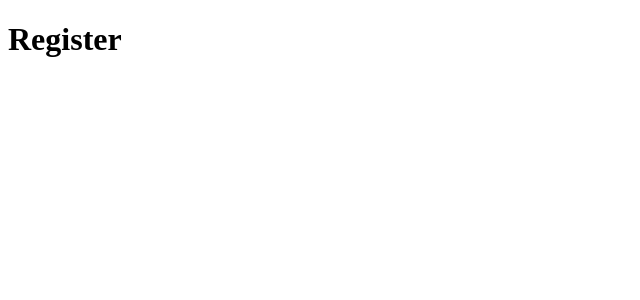
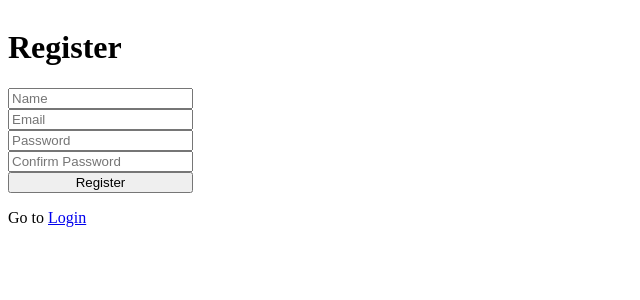
Before and after one commit to Valentino30/Todo_App_React_Typescript, a React app: page /register in a window 1280 px wide. Shown: the top 300 px of the page, without its empty margins (0-640 px from the left). Built offline with nearby package versions, Linux system fonts and the light colour scheme.

Commit message:
Add form components to Auth container

```diff
--- /dev/null
+++ b/src/components/Button/index.tsx
@@ -0,0 +1,8 @@
+type ButtonProps = {
+  handleClick?: (e: React.MouseEvent<HTMLButtonElement>) => void;
+  children: string;
+};
+
+export default function Button({ children, handleClick }: ButtonProps) {
+  return <button onClick={handleClick}>{children}</button>;
+}
--- /dev/null
+++ b/src/components/Form/index.tsx
@@ -0,0 +1,15 @@
+type FormProps = {
+  children: React.ReactNode;
+  handleSubmit: (e: React.ChangeEvent<HTMLFormElement>) => void;
+};
+
+export default function Form({ children, handleSubmit }: FormProps) {
+  return (
+    <form
+      onSubmit={handleSubmit}
+      style={{ display: 'flex', flexDirection: 'column' }}
+    >
+      {children}
+    </form>
+  );
+}
--- /dev/null
+++ b/src/components/Header/index.tsx
@@ -0,0 +1,9 @@
+type HeaderProps = {
+  children: string;
+  as?: 'h1' | 'h2' | 'h3';
+};
+
+export default function Header({ as, children }: HeaderProps) {
+  const HeaderElement = as || 'h1';
+  return <HeaderElement>{children}</HeaderElement>;
+}
--- /dev/null
+++ b/src/components/Input/index.tsx
@@ -0,0 +1,25 @@
+type InputProps = {
+  handleKeyDown?: (e: React.KeyboardEvent<HTMLInputElement>) => void;
+  handleChange: (e: React.ChangeEvent<HTMLInputElement>) => void;
+  placeholder: string;
+  value: string;
+  name: string;
+};
+
+export default function Input({
+  name,
+  value,
+  placeholder,
+  handleChange,
+  handleKeyDown,
+}: InputProps) {
+  return (
+    <input
+      name={name}
+      value={value}
+      onChange={handleChange}
+      onKeyDown={handleKeyDown}
+      placeholder={placeholder}
+    />
+  );
+}
--- /dev/null
+++ b/src/components/Text/index.tsx
@@ -0,0 +1,17 @@
+type TextProps = {
+  children: string;
+  withLink?: boolean;
+  linkComponent?: React.ReactNode;
+};
+
+export default function Text({ children, withLink, linkComponent }: TextProps) {
+  if (withLink) {
+    return (
+      <p>
+        {children} <span>{linkComponent}</span>
+      </p>
+    );
+  }
+
+  return <p>{children}</p>;
+}
--- a/src/containers/Auth/index.tsx
+++ b/src/containers/Auth/index.tsx
@@ -1,10 +1,100 @@
-import { useLocation } from 'react-router-dom';
+import { useState } from 'react';
+import { useLocation, Link } from 'react-router-dom';
+
+import Form from '../../components/Form';
+import Input from '../../components/Input';
+import Header from '../../components/Header';
+import Button from '../../components/Button';
+
+import { useAuth } from '../../context/auth';
+
+import { CredentialsType } from '../../types/auth';
+import Text from '../../components/Text';
 
 export default function Auth() {
+  const { register } = useAuth();
   const { pathname } = useLocation();
+  const [credentials, setCredentials] = useState<CredentialsType>({
+    name: '',
+    email: '',
+    password: '',
+    confirmPassword: '',
+  });
+
+  const isRegisterPage = pathname === '/register';
+
+  const handleChange = (e: React.ChangeEvent<HTMLInputElement>) => {
+    setCredentials({
+      ...credentials,
+      [e.target.name]: e.target.value,
+    });
+  };
+
+  const handleSubmit = (e: React.ChangeEvent<HTMLFormElement>) => {
+    e.preventDefault();
+    if (isRegisterPage && !credentials.name) {
+      alert('Please insert name');
+    } else if (!credentials.email) {
+      alert('Please insert email');
+    } else if (!credentials.password) {
+      alert('Please insert password');
+    } else if (
+      isRegisterPage &&
+      !(credentials.password === credentials.confirmPassword)
+    ) {
+      alert('Please insert matching passwords');
+    } else {
+      register(credentials);
+    }
+  };
+
   return (
-    <div>
-      <h1>{pathname === '/register' ? 'Register' : 'Login'}</h1>
+    <div style={{ display: 'flex' }}>
+      <Form handleSubmit={handleSubmit}>
+        <Header>{isRegisterPage ? 'Register' : 'Login'}</Header>
+        {isRegisterPage && (
+          <Input
+            name="name"
+            placeholder="Name"
+            handleChange={handleChange}
+            value={credentials?.name}
+          />
+        )}
+
+        <Input
+          name="email"
+          placeholder="Email"
+          handleChange={handleChange}
+          value={credentials?.email}
+        />
+        <Input
+          name="password"
+          placeholder="Password"
+          handleChange={handleChange}
+          value={credentials?.password}
+        />
+        {isRegisterPage && (
+          <Input
+            name="confirmPassword"
+            placeholder="Confirm Password"
+            handleChange={handleChange}
+            value={credentials?.confirmPassword}
+          />
+        )}
+        <Button>{isRegisterPage ? 'Register' : 'Login'}</Button>
+        <Text
+          withLink
+          linkComponent={
+            isRegisterPage ? (
+              <Link to="/login">Login</Link>
+            ) : (
+              <Link to="/register">Register</Link>
+            )
+          }
+        >
+          Go to
+        </Text>
+      </Form>
     </div>
   );
 }
```
